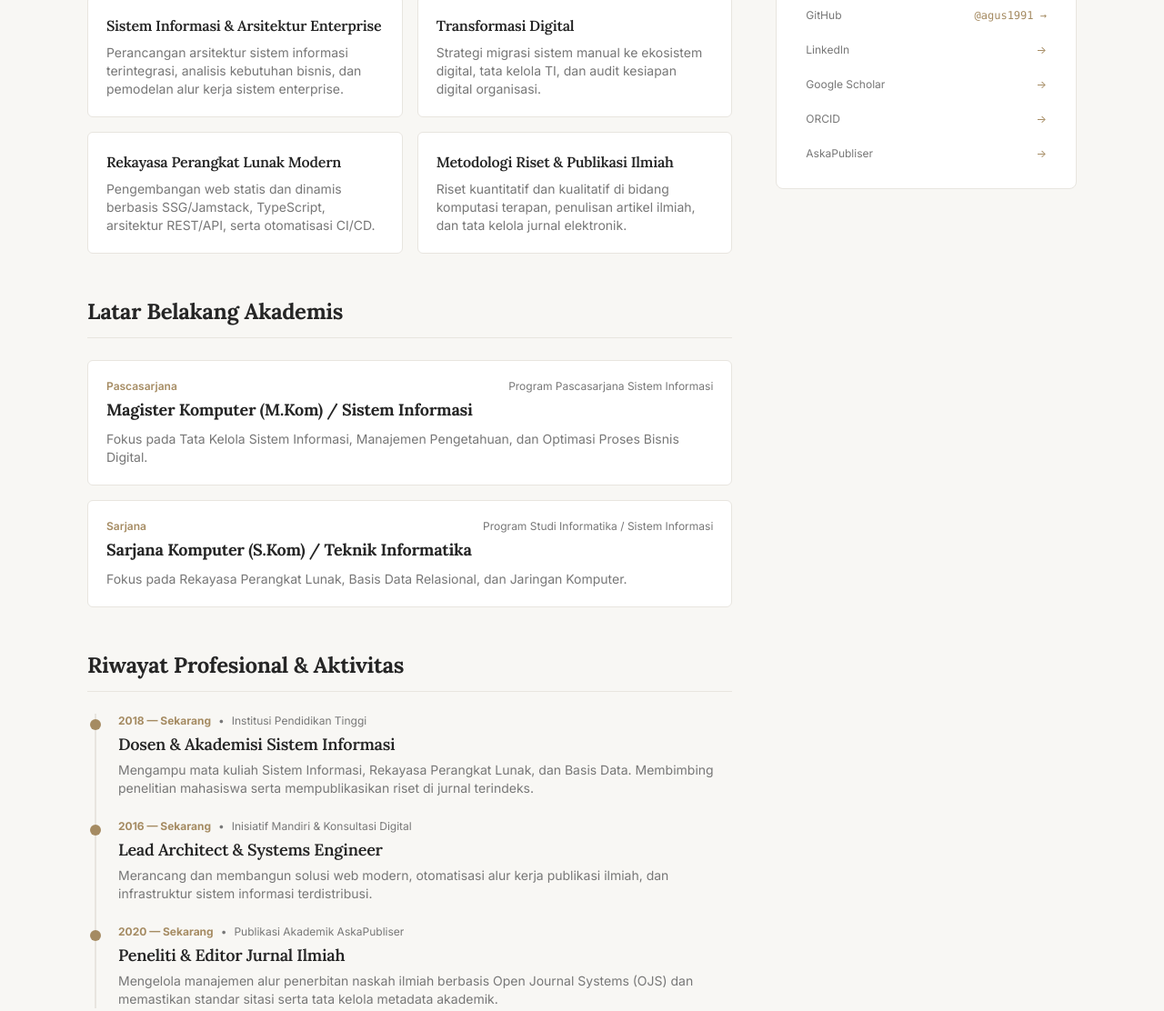
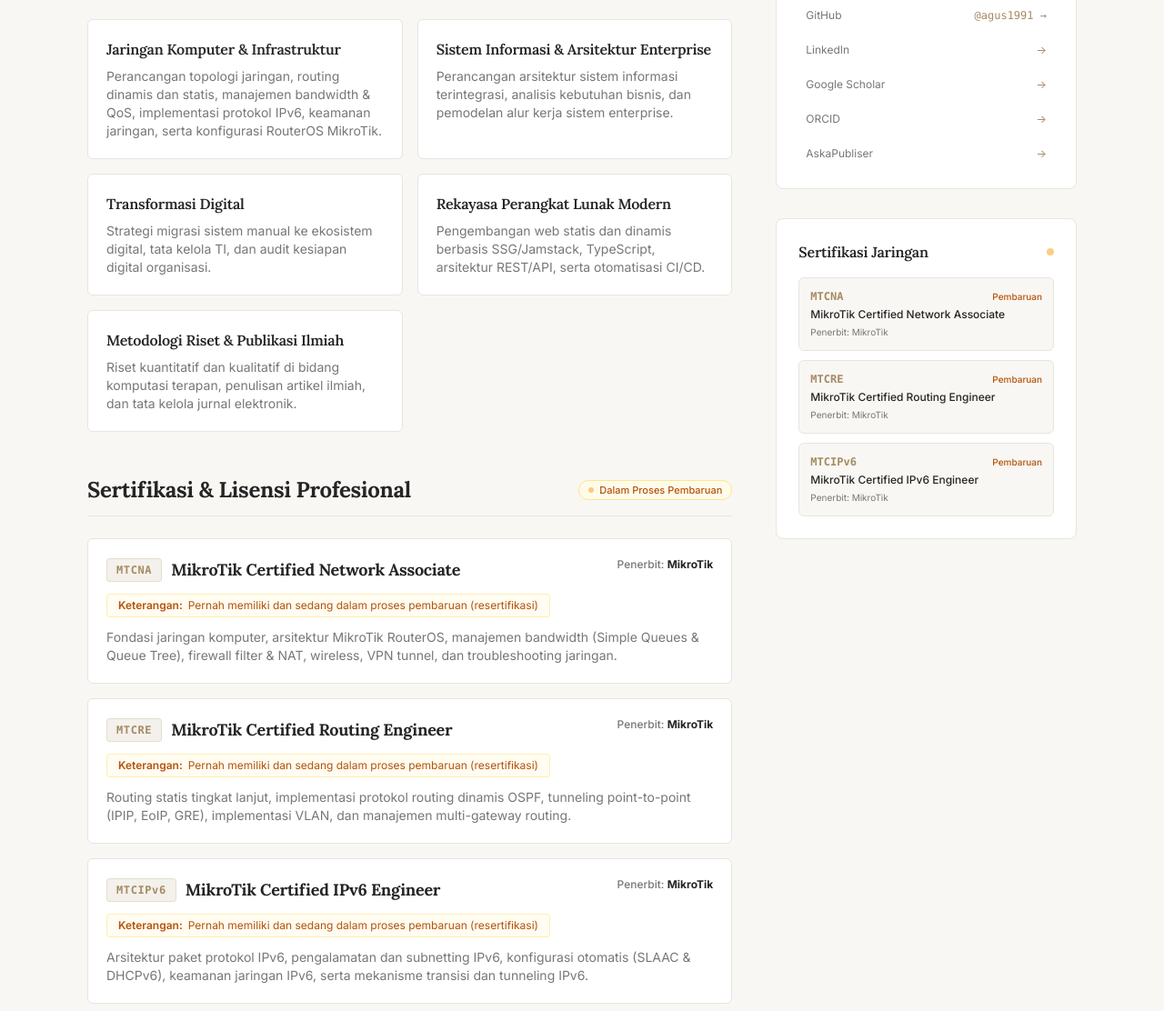
Before and after one commit to agus1991/agus1991.github.io, an Astro site: page /about in a window 1280 px wide. Shown: the part 841-1953 px from the top of the page at 91% size. Built offline with nearby package versions, Linux system fonts and the light colour scheme; Astro itself is replaced by a stand-in of ours.

Commit message:
perbaharui keahlian

```diff
--- a/src/data/navigation.json
+++ b/src/data/navigation.json
@@ -15,6 +15,7 @@
   ],
   "categories": [
     { "name": "Information Systems", "slug": "information-systems" },
+    { "name": "Computer Networks", "slug": "computer-networks" },
     { "name": "Digital Transformation", "slug": "digital-transformation" },
     { "name": "Research", "slug": "research" },
     { "name": "Technology", "slug": "technology" },
--- a/src/data/profile.json
+++ b/src/data/profile.json
@@ -12,13 +12,17 @@
   },
   "avatar": "/images/profile/agus-sifaunajah.svg",
   "location": "Indonesia",
-  "shortBio": "Seorang akademisi, peneliti, dan praktisi sistem informasi yang berfokus pada integrasi teknologi informasi, arsitektur sistem digital, transformasi proses bisnis, serta rekayasa perangkat lunak modern.",
+  "shortBio": "Seorang akademisi, peneliti, dan praktisi sistem informasi yang berfokus pada integrasi teknologi informasi, infrastruktur jaringan komputer, arsitektur sistem digital, transformasi proses bisnis, serta rekayasa perangkat lunak modern.",
   "fullBio": [
-    "Agus Sifaunajah (dikenal sebagai MAS-AGUS) adalah seorang profesional di bidang Sistem Informasi dan Teknologi. Menggabungkan perspektif akademis dengan implementasi rekayasa perangkat lunak praktis, ia mendedikasikan dedikasinya untuk memajukan literasi teknologi dan riset terapan.",
-    "Melalui platform MAS-AGUS, ia berbagi wawasan mendalam mengenai arsitektur sistem, strategi transformasi digital pada skala institusi dan UMKM, serta metodologi penelitian terapan di bidang komputasi.",
-    "Di luar aktivitas mengajar dan meneliti, ia aktif dalam pengembangan arsitektur web modern, penerbitan digital ilmiah, dan eksplorasi teknologi mutakhir untuk memecahkan tantangan operasional di era komputasi awan."
+    "Agus Sifaunajah (dikenal sebagai MAS-AGUS) adalah seorang profesional di bidang Sistem Informasi, Teknologi Komputasi, dan Infrastruktur Jaringan. Menggabungkan perspektif akademis dengan implementasi rekayasa perangkat lunak dan jaringan praktis, ia mendedikasikan dedikasinya untuk memajukan literasi teknologi dan riset terapan.",
+    "Melalui platform MAS-AGUS, ia berbagi wawasan mendalam mengenai arsitektur sistem, infrastruktur jaringan komputer, strategi transformasi digital pada skala institusi dan UMKM, serta metodologi penelitian terapan di bidang komputasi.",
+    "Di samping aktivitas mengajar dan meneliti, ia memiliki kompetensi teknis di bidang jaringan komputer (khususnya konfigurasi dan routing MikroTik) serta aktif dalam pengembangan arsitektur web modern, penerbitan digital ilmiah, dan eksplorasi teknologi mutakhir untuk memecahkan tantangan operasional di era komputasi awan."
   ],
   "expertise": [
+    {
+      "title": "Jaringan Komputer & Infrastruktur",
+      "description": "Perancangan topologi jaringan, routing dinamis dan statis, manajemen bandwidth & QoS, implementasi protokol IPv6, keamanan jaringan, serta konfigurasi RouterOS MikroTik."
+    },
     {
       "title": "Sistem Informasi & Arsitektur Enterprise",
       "description": "Perancangan arsitektur sistem informasi terintegrasi, analisis kebutuhan bisnis, dan pemodelan alur kerja sistem enterprise."
@@ -34,6 +38,35 @@
     {
       "title": "Metodologi Riset & Publikasi Ilmiah",
       "description": "Riset kuantitatif dan kualitatif di bidang komputasi terapan, penulisan artikel ilmiah, dan tata kelola jurnal elektronik."
+    }
+  ],
+  "certifications": [
+    {
+      "code": "MTCNA",
+      "name": "MikroTik Certified Network Associate",
+      "issuer": "MikroTik",
+      "status": "Sedang Proses Pembaruan",
+      "statusBadge": "Renewal in Progress",
+      "note": "Pernah memiliki dan sedang dalam proses pembaruan (resertifikasi)",
+      "description": "Fondasi jaringan komputer, arsitektur MikroTik RouterOS, manajemen bandwidth (Simple Queues & Queue Tree), firewall filter & NAT, wireless, VPN tunnel, dan troubleshooting jaringan."
+    },
+    {
+      "code": "MTCRE",
+      "name": "MikroTik Certified Routing Engineer",
+      "issuer": "MikroTik",
+      "status": "Sedang Proses Pembaruan",
+      "statusBadge": "Renewal in Progress",
+      "note": "Pernah memiliki dan sedang dalam proses pembaruan (resertifikasi)",
+      "description": "Routing statis tingkat lanjut, implementasi protokol routing dinamis OSPF, tunneling point-to-point (IPIP, EoIP, GRE), implementasi VLAN, dan manajemen multi-gateway routing."
+    },
+    {
+      "code": "MTCIPv6",
+      "name": "MikroTik Certified IPv6 Engineer",
+      "issuer": "MikroTik",
+      "status": "Sedang Proses Pembaruan",
+      "statusBadge": "Renewal in Progress",
+      "note": "Pernah memiliki dan sedang dalam proses pembaruan (resertifikasi)",
+      "description": "Arsitektur paket protokol IPv6, pengalamatan dan subnetting IPv6, konfigurasi otomatis (SLAAC & DHCPv6), keamanan jaringan IPv6, serta mekanisme transisi dan tunneling IPv6."
     }
   ],
   "academicBackground": [
@@ -55,7 +88,7 @@
       "role": "Dosen & Akademisi Sistem Informasi",
       "institution": "Institusi Pendidikan Tinggi",
       "period": "2018 — Sekarang",
-      "description": "Mengampu mata kuliah Sistem Informasi, Rekayasa Perangkat Lunak, dan Basis Data. Membimbing penelitian mahasiswa serta mempublikasikan riset di jurnal terindeks."
+      "description": "Mengampu mata kuliah Sistem Informasi, Rekayasa Perangkat Lunak, Jaringan Komputer, dan Basis Data. Membimbing penelitian mahasiswa serta mempublikasikan riset di jurnal terindeks."
     },
     {
       "role": "Lead Architect & Systems Engineer",
--- a/src/pages/about.astro
+++ b/src/pages/about.astro
@@ -57,6 +57,50 @@ const breadcrumbs = [
           ))}
         </div>
       </section>
+
+      <!-- Certifications & Professional Credentials -->
+      {profileData.certifications && (
+        <section class="space-y-6">
+          <div class="flex flex-col sm:flex-row sm:items-center justify-between pb-3 border-b border-borderline-light dark:border-borderline-dark gap-2">
+            <h2 class="font-serif text-2xl font-bold text-ink-primary-light dark:text-ink-primary-dark">
+              Sertifikasi &amp; Lisensi Profesional
+            </h2>
+            <span class="inline-flex items-center text-[11px] font-medium text-amber-700 dark:text-amber-400 bg-amber-50 dark:bg-amber-950/40 border border-amber-200 dark:border-amber-800/60 px-2.5 py-0.5 rounded-full w-fit">
+              <span class="w-1.5 h-1.5 rounded-full bg-amber-500 mr-1.5 animate-pulse"></span>
+              Dalam Proses Pembaruan
+            </span>
+          </div>
+
+          <div class="space-y-4">
+            {profileData.certifications.map((cert) => (
+              <div class="p-5 rounded-md border border-borderline-light dark:border-borderline-dark bg-surface-light dark:bg-surface-dark space-y-3">
+                <div class="flex flex-col sm:flex-row sm:items-start justify-between gap-2">
+                  <div class="flex items-center gap-2.5">
+                    <span class="px-2.5 py-1 text-xs font-mono font-bold tracking-wider rounded bg-accent-muted text-accent-light dark:text-accent-dark border border-accent-light/20 dark:border-accent-dark/20">
+                      {cert.code}
+                    </span>
+                    <h3 class="font-serif text-base sm:text-lg font-bold text-ink-primary-light dark:text-ink-primary-dark">
+                      {cert.name}
+                    </h3>
+                  </div>
+                  <span class="text-xs text-ink-secondary-light dark:text-ink-secondary-dark font-medium sm:text-right shrink-0">
+                    Penerbit: <strong class="text-ink-primary-light dark:text-ink-primary-dark">{cert.issuer}</strong>
+                  </span>
+                </div>
+
+                <div class="inline-flex items-center gap-1.5 text-xs text-amber-700 dark:text-amber-400 bg-amber-50/70 dark:bg-amber-950/30 px-3 py-1 rounded border border-amber-200/60 dark:border-amber-900/40">
+                  <span class="font-semibold">Keterangan:</span>
+                  <span>{cert.note}</span>
+                </div>
+
+                <p class="text-xs sm:text-sm text-ink-secondary-light dark:text-ink-secondary-dark leading-relaxed">
+                  {cert.description}
+                </p>
+              </div>
+            ))}
+          </div>
+        </section>
+      )}
 
       <!-- Academic Background -->
       <section class="space-y-6">
@@ -207,6 +251,34 @@ const breadcrumbs = [
           </li>
         </ul>
       </div>
+
+      <!-- Professional Certifications Quick Card -->
+      {profileData.certifications && (
+        <div class="p-6 rounded-lg border border-borderline-light dark:border-borderline-dark bg-surface-light dark:bg-surface-dark space-y-4">
+          <div class="flex items-center justify-between">
+            <h3 class="font-serif text-base font-semibold text-ink-primary-light dark:text-ink-primary-dark">
+              Sertifikasi Jaringan
+            </h3>
+            <span class="w-2 h-2 rounded-full bg-amber-500 animate-pulse" title="Proses Pembaruan"></span>
+          </div>
+          <div class="space-y-2.5">
+            {profileData.certifications.map((cert) => (
+              <div class="p-3 rounded-md bg-canvas-light dark:bg-canvas-dark border border-borderline-light dark:border-borderline-dark space-y-1">
+                <div class="flex items-center justify-between text-xs">
+                  <span class="font-mono font-bold text-accent-light dark:text-accent-dark">{cert.code}</span>
+                  <span class="text-[10px] text-amber-700 dark:text-amber-400 font-medium">Pembaruan</span>
+                </div>
+                <p class="text-xs text-ink-primary-light dark:text-ink-primary-dark font-medium line-clamp-1">
+                  {cert.name}
+                </p>
+                <p class="text-[10px] text-ink-secondary-light dark:text-ink-secondary-dark">
+                  Penerbit: {cert.issuer}
+                </p>
+              </div>
+            ))}
+          </div>
+        </div>
+      )}
     </div>
   </div>
 </PageLayout>
--- a/src/utils/seo.ts
+++ b/src/utils/seo.ts
@@ -18,6 +18,46 @@ export function generatePersonSchema() {
     url: siteData.siteUrl,
     image: `${siteData.siteUrl}${profileData.avatar}`,
     jobTitle: profileData.headline,
+    knowsAbout: [
+      'Sistem Informasi',
+      'Jaringan Komputer',
+      'Computer Networking',
+      'MikroTik RouterOS',
+      'Routing & Switching',
+      'IPv6 Implementation',
+      'Arsitektur Enterprise',
+      'Transformasi Digital',
+      'Rekayasa Perangkat Lunak'
+    ],
+    hasCredential: [
+      {
+        '@type': 'EducationalOccupationalCredential',
+        name: 'MikroTik Certified Network Associate (MTCNA)',
+        credentialCategory: 'Professional Certification',
+        recognizedBy: {
+          '@type': 'Organization',
+          name: 'MikroTik'
+        }
+      },
+      {
+        '@type': 'EducationalOccupationalCredential',
+        name: 'MikroTik Certified Routing Engineer (MTCRE)',
+        credentialCategory: 'Professional Certification',
+        recognizedBy: {
+          '@type': 'Organization',
+          name: 'MikroTik'
+        }
+      },
+      {
+        '@type': 'EducationalOccupationalCredential',
+        name: 'MikroTik Certified IPv6 Engineer (MTCIPv6)',
+        credentialCategory: 'Professional Certification',
+        recognizedBy: {
+          '@type': 'Organization',
+          name: 'MikroTik'
+        }
+      }
+    ],
     sameAs: [
       socialData.github,
       socialData.linkedin,
```
